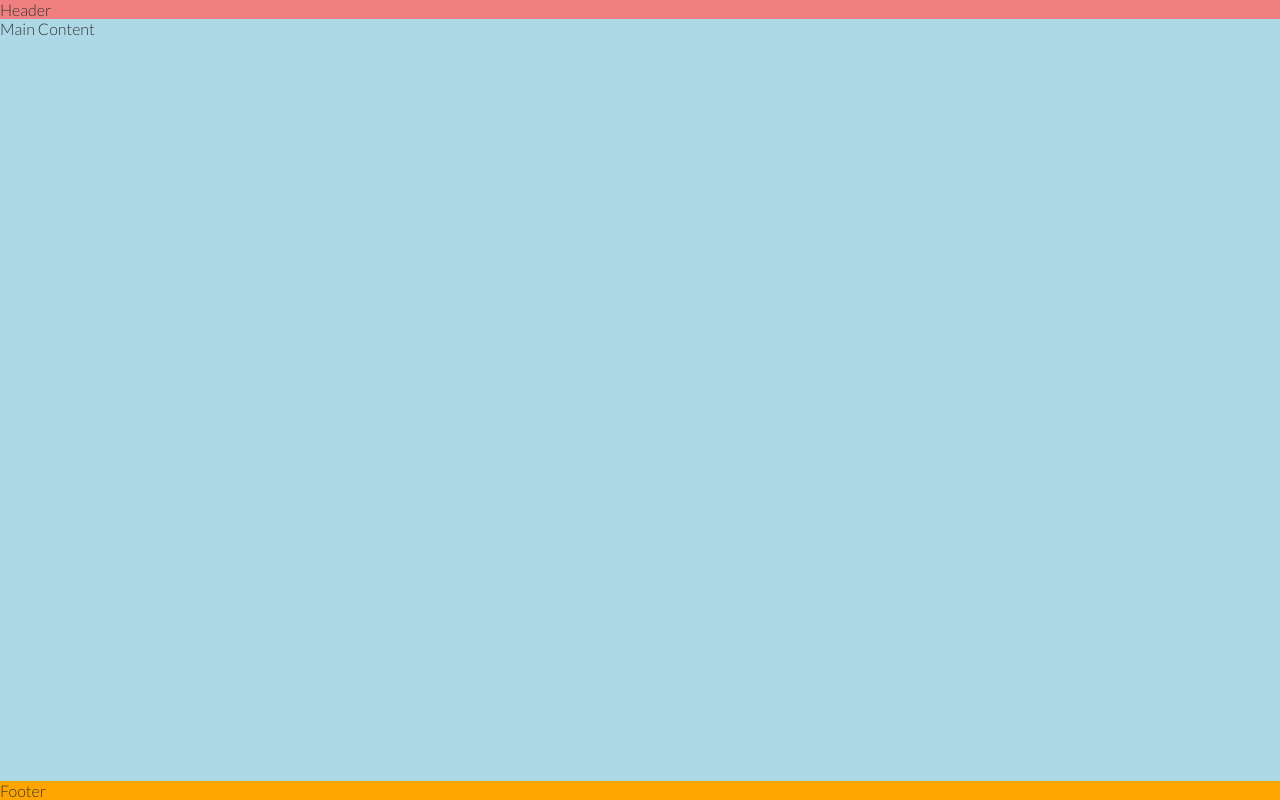
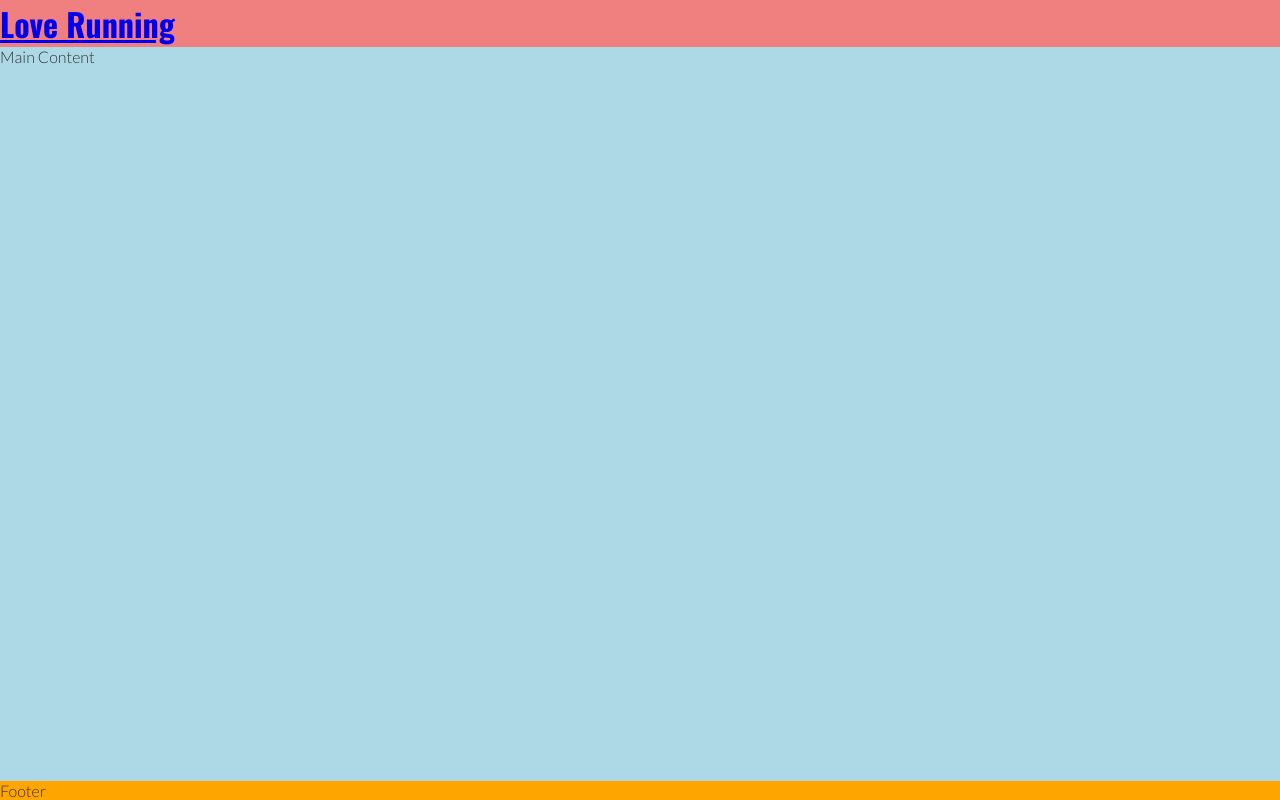
Before and after one commit to miriamdosantos/-love-running-, a plain HTML site: page index.html in a window 1280 px wide. Drawn offline with nearby package versions, Linux system fonts and the light colour scheme.

Commit message:
Add logo toheader and apply Oswald font

```diff
--- a/assets/css/style.css
+++ b/assets/css/style.css
@@ -19,6 +19,10 @@ body{
 header{
     background-color: lightcoral;
 }
+
+h1{
+    font-family: 'Oswald', sans-serif;
+}
 /* Main */
 main{
     background-color: lightblue;
--- a/index.html
+++ b/index.html
@@ -21,7 +21,9 @@
 <body>
     <header>
         <!--Header: Is where the context of the logo/menu-->
-        Header
+        <a href="index.html">
+            <h1 id="logo">Love Running</h1>
+        </a>
     </header>
     <main>
         <!--Main:Contain the principal context of the page-->
```
